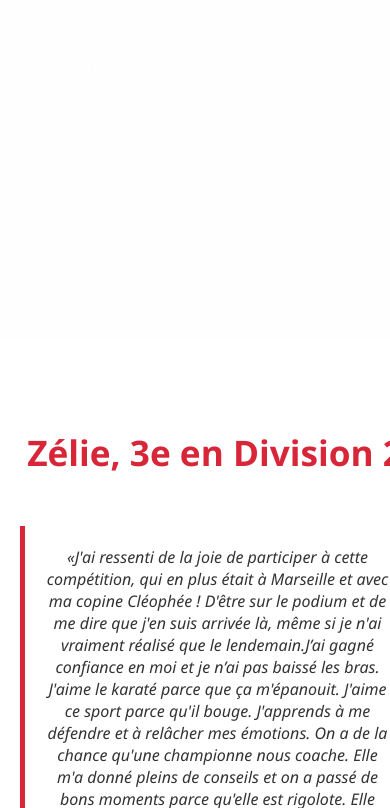
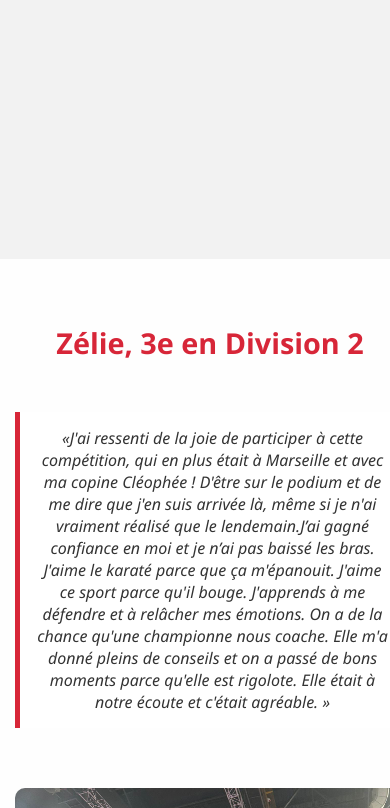
Before and after one commit to BlackBelt-Hero/karate-fks-lachataigneraie-story, a plain HTML site: page scrotteling_design_pattern.html in a window 390 px wide. Shown: the part 665-1473 px from the top of the page. Drawn offline with Linux system fonts and the light colour scheme.

Commit message:
mise à jour 3 reponsive

```diff
--- a/scrotteling_design_pattern.html
+++ b/scrotteling_design_pattern.html
@@ -1,8 +1,8 @@
 <!DOCTYPE html>
 <html lang="fr">
 <head>
-  <meta charset="UTF-8">
-  <meta name="viewport" content="width=device-width, initial-scale=1.0">
+  <meta charset="UTF-8" />
+  <meta name="viewport" content="width=device-width, initial-scale=1.0" />
   <title>Scrolltelling - Championnat Karaté Marseille</title>
   <style>
     :root {
@@ -26,18 +26,21 @@
       position: relative;
       width: 100%;
       min-height: 100vh;
-      padding: 80px 20px;
+      padding: 60px 20px;
       display: flex;
       flex-direction: column;
       justify-content: center;
       align-items: center;
       text-align: center;
+    }
+
+    .scroll-section {
       opacity: 0;
       transform: translateY(40px);
       transition: opacity 1s ease, transform 1s ease;
     }
 
-    section.visible {
+    .scroll-section.visible {
       opacity: 1;
       transform: translateY(0);
     }
@@ -82,11 +85,6 @@
       margin-bottom: 20px;
     }
 
-    .scroll-section {
-      padding: 60px 20px;
-      background-color: #fff;
-    }
-
     .scroll-section:nth-child(even) {
       background-color: #f2f2f2;
     }
@@ -97,20 +95,41 @@
       padding: 50px 20px;
       text-align: center;
     }
+
+    @media (max-width: 768px) {
+      .parallax h1 {
+        font-size: 2.5rem;
+      }
+
+      .section-title {
+        font-size: 1.8rem;
+      }
+
+      .quote {
+        padding: 15px;
+        font-size: 1rem;
+      }
+
+      section {
+        padding: 40px 15px;
+      }
+    }
   </style>
-   <audio id="background-audio" autoplay loop muted>
+  <audio id="background-audio" autoplay loop muted>
     <source src="musique-douce.mp3" type="audio/mpeg">
     Votre navigateur ne supporte pas l'audio HTML5.
   </audio>
 </head>
-<body>
+<body onload="document.getElementById('background-audio').muted = false;">
 
-  <section class="parallax hero visible">
+  <section class="parallax hero scroll-section">
     <h1>Championnat de France de Karaté - Marseille</h1>
     <p>Un week-end d’émotions et d'exploits</p>
   </section>
 
-    <section class="scroll-section">
+  <!-- Autres sections de contenu -->
+
+  <section class="scroll-section">
     <h2 class="section-title">Zélie, 3e en Division 2</h2>
     <div class="quote">«J'ai ressenti de la joie de participer à cette compétition, qui en plus était à Marseille et avec ma copine Cléophée ! D'être sur le podium et de me dire que j'en suis arrivée là, même si je n'ai vraiment réalisé que le lendemain.J’ai gagné confiance en moi et je n’ai pas baissé les bras.
 J'aime le karaté parce que ça m'épanouit. J'aime ce sport parce qu'il bouge. J'apprends à me défendre et à relâcher mes émotions. On a de la chance qu'une championne nous coache. Elle m'a donné pleins de conseils et on a passé de bons moments parce qu'elle est rigolote. Elle était à notre écoute et c'était agréable. » </div>
@@ -203,9 +222,7 @@ J'aime le karaté parce que c'est bien de savoir se défendre, qu'on apprend à
     <p>Rendez-vous l'année prochaine pour de nouvelles aventures !</p>
   </footer>
 
-  <!-- Sections de contenu avec animation -->
-
-  <!-- JS pour activer les transitions -->
+  <!-- JS pour effet de scroll -->
   <script>
     const observer = new IntersectionObserver((entries) => {
       entries.forEach(entry => {
@@ -217,7 +234,7 @@ J'aime le karaté parce que c'est bien de savoir se défendre, qu'on apprend à
       threshold: 0.1
     });
 
-    document.querySelectorAll('section.scroll-section').forEach(section => {
+    document.querySelectorAll('.scroll-section').forEach(section => {
       observer.observe(section);
     });
   </script>
```
